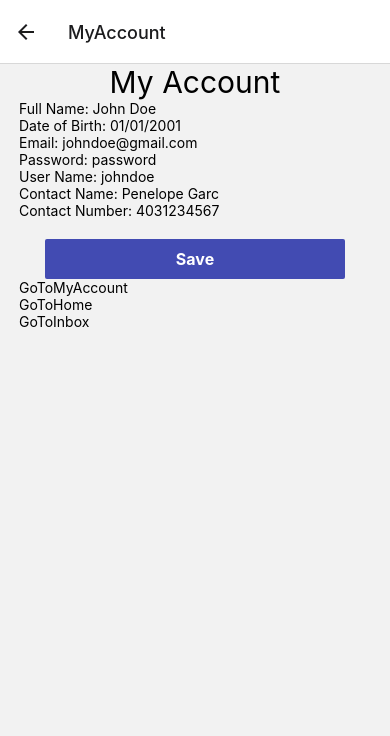
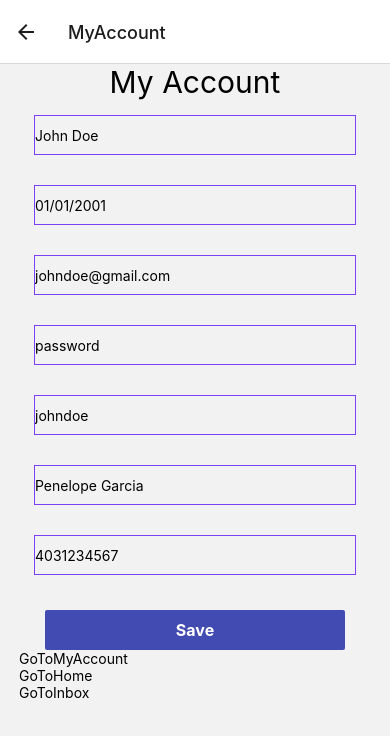
Before and after one commit to geerma/nursing-engineering-hackathon, a React Native app in the folder Mobile/hackathon_mobile/: screen /MyAccount in a window 390 px wide. Shown: the top 736 px of the page. Built offline with nearby package versions, Linux system fonts and the light colour scheme.

Commit message:
Update MyAccountScreen

```diff
--- a/Mobile/hackathon_mobile/src/screens/MyAccountScreen/MyAccountScreen.js
+++ b/Mobile/hackathon_mobile/src/screens/MyAccountScreen/MyAccountScreen.js
@@ -89,7 +89,7 @@ export default function MyAccountScreen({ navigation }) {
                 style={styles.input}
                 placeholder= {"Full Name: " + userFullName}
                 onChangeText={(text) => setUserFullName(text)}
-                value={"Full Name: "+ userFullName}
+                value={userFullName}
                 autoCapitalize="none"
             />
 
@@ -97,7 +97,7 @@ export default function MyAccountScreen({ navigation }) {
                 style={styles.input}
                 placeholder= {"Date of Birth: " + userDateOfBirth}
                 onChangeText={(text) => setUserDateOfBirth(text)}
-                value={"Date of Birth: " + userDateOfBirth}
+                value={userDateOfBirth}
                 autoCapitalize="none"
             />
 
@@ -105,7 +105,7 @@ export default function MyAccountScreen({ navigation }) {
                 style={styles.input}
                 placeholder= {"Email: " + userEmail}
                 onChangeText={(text) => setUserEmail(text)}
-                value={"Email: " + userEmail}
+                value={userEmail}
                 autoCapitalize="none"
             />
 
@@ -113,7 +113,7 @@ export default function MyAccountScreen({ navigation }) {
                 style={styles.input}
                 placeholder= {"Password: " + userPassword}
                 onChangeText={(text) => setUserPassword(text)}
-                value={"Password: " +userPassword}
+                value={userPassword}
                 autoCapitalize="none"
             />
 
@@ -121,7 +121,7 @@ export default function MyAccountScreen({ navigation }) {
                 style={styles.input}
                 placeholder= {"User Name: "+ userName}
                 onChangeText={(text) => setUserName(text)}
-                value={"User Name: "+ userName}
+                value={userName}
                 autoCapitalize="none"
             />
 
@@ -129,7 +129,7 @@ export default function MyAccountScreen({ navigation }) {
                 style={styles.input}
                 placeholder= {"Contact Name: " + userEmergencyContactName}
                 onChangeText={(text) => setUserEmergencyContactName(text)}
-                value={"Contact Name: " + userEmergencyContactName}
+                value={userEmergencyContactName}
                 autoCapitalize="none"
             />
 
@@ -137,7 +137,7 @@ export default function MyAccountScreen({ navigation }) {
                 style={styles.input}
                 placeholder= {"Contact Number: " + userEmergencyContactNumber}
                 onChangeText={(text) => setUserEmergencyContactNumber(text)}
-                value={"Contact Number: " + userEmergencyContactNumber}
+                value={userEmergencyContactNumber}
                 autoCapitalize="none"
             />
 
--- a/Mobile/hackathon_mobile/src/screens/MyAccountScreen/styles.js
+++ b/Mobile/hackathon_mobile/src/screens/MyAccountScreen/styles.js
@@ -10,7 +10,10 @@ export default StyleSheet.create({
   },
 
   input: {
-    width: 200,
+    margin: 15,
+    height: 40,
+    borderColor: '#7a42f4',
+    borderWidth: 1
   },
 
   button: {
```
